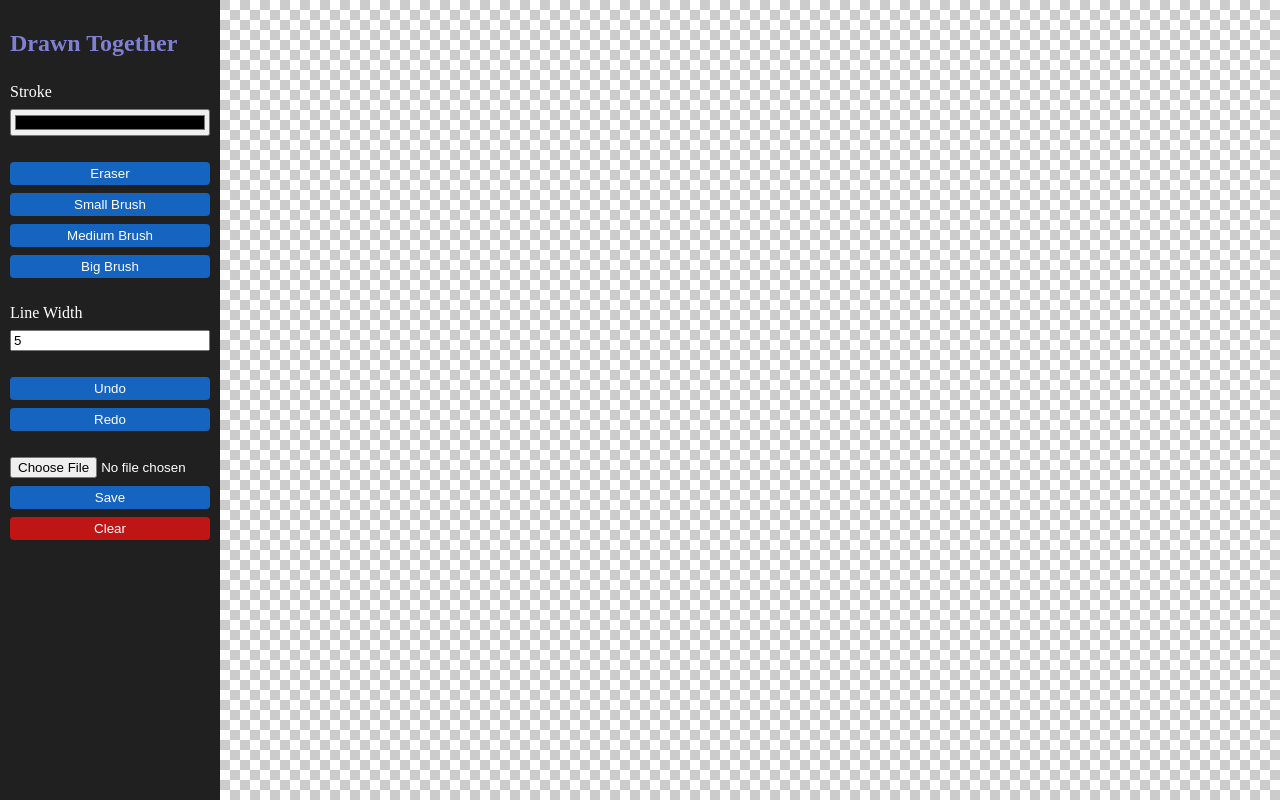
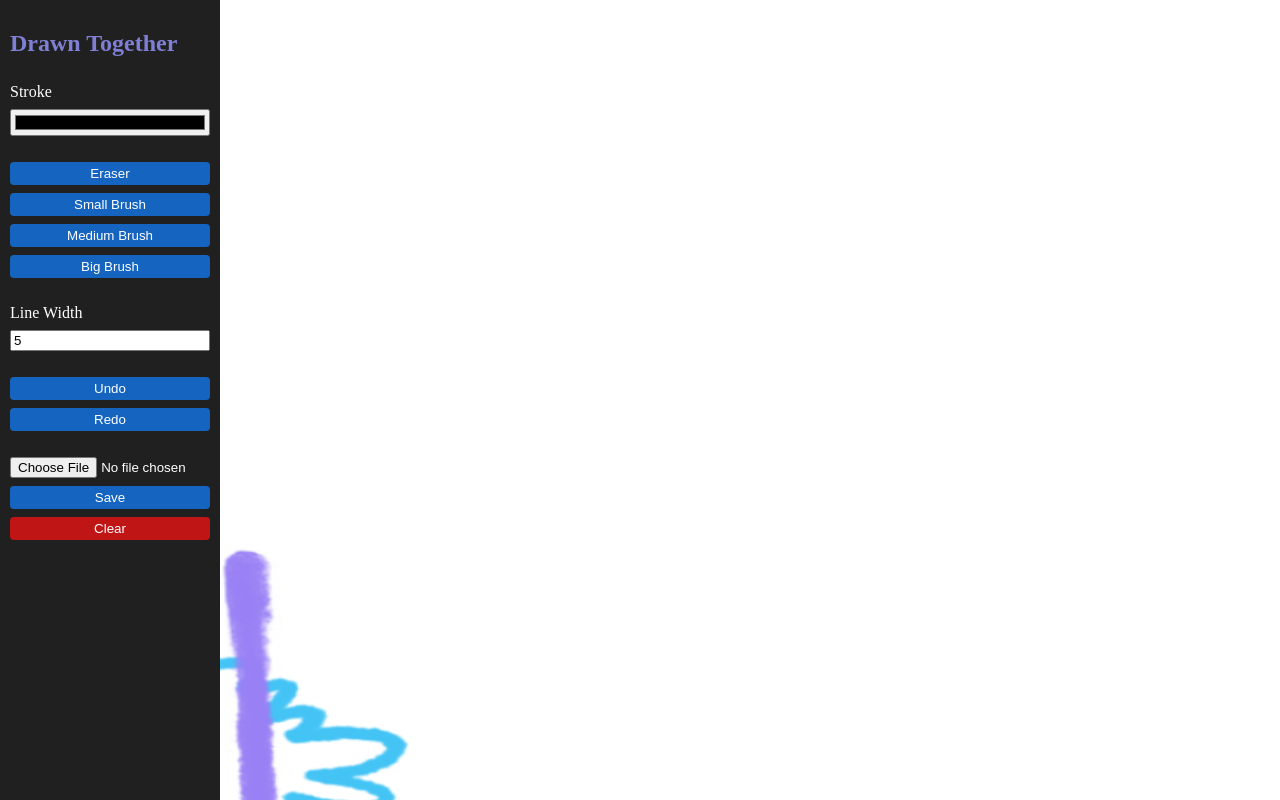
Before and after one commit to ratastic/participation-machine-2026, a web app: file public/drawingindex.html in a window 1280 px wide. Run offline with its HTML, style and script files only (its server is not run), Linux system fonts and the light colour scheme.

Commit message:
background style stufff

```diff
--- a/public/drawingstyle.css
+++ b/public/drawingstyle.css
@@ -55,8 +55,10 @@
 }
 
 .checkered {
-  --size: 20px;
-  --color-1: #ffffff;
+
+    background-image: url(images/BackgrounfArt_PC1.png);
+
+  /* --size: 20px;
   --color-2: #cccccc;
 
   background-image: conic-gradient(
@@ -65,5 +67,5 @@
     var(--color-1) 0 75%,
     var(--color-2) 0
   );
-  background-size: var(--size) var(--size);
+  background-size: var(--size) var(--size); */
 }
```
Also changed, not shown: public/images/BackgrounfArt_PC1.png (added), public/images/BackgrounfArt_PC2.png (added).
